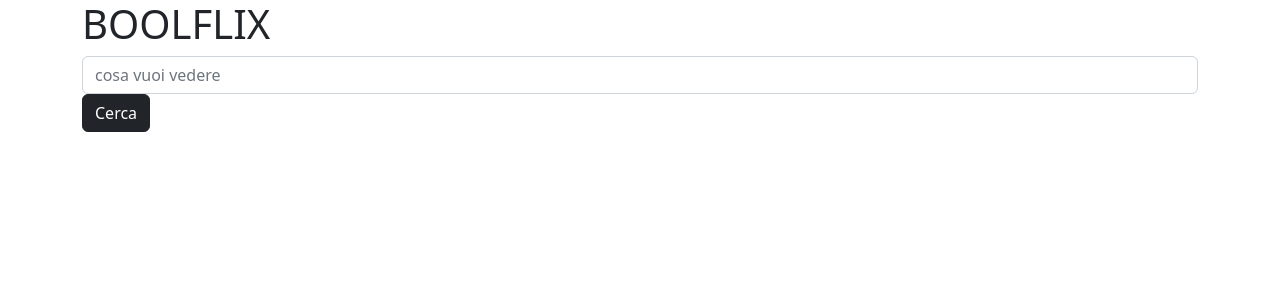
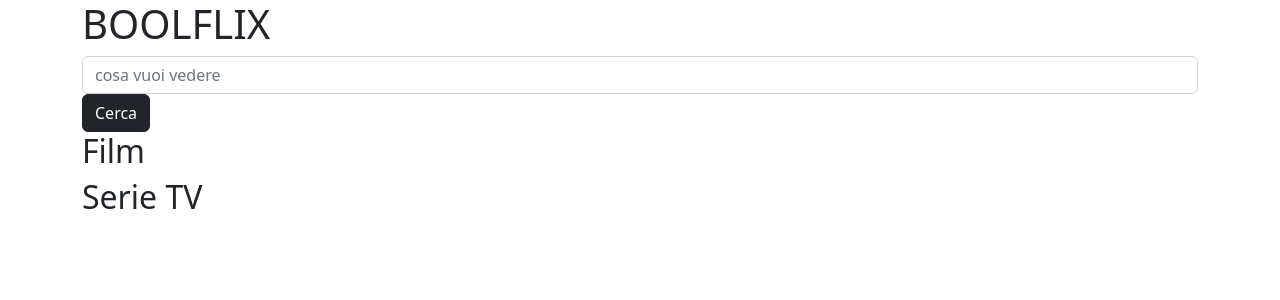
Before and after one commit to grossiValentina/vite-boolflix, a Vue app: page / in a window 1280 px wide. Shown: the top 300 px of the page. Built offline with nearby package versions, Linux system fonts and the light colour scheme.

Commit message:
add: aggiunta sezione serie tv

```diff
--- a/src/App.vue
+++ b/src/App.vue
@@ -18,6 +18,7 @@ export default {
 
   methods: {
     handleSearch(){
+      // chiamata per ricerca film
       axios.get(`${this.store.apiUrl}/search/movie`, {
       params: {
         query: this.store.searchContent,
@@ -26,7 +27,18 @@ export default {
       }}).then((resp) => {
         this.store.moviesList = resp.data.results;
         console.log(resp.data.results)
-    })
+    });
+
+    // chiamata per ricerca serie tv
+    axios.get(`${this.store.apiUrl}/search/tv`, {
+      params: {
+        query: this.store.searchContent,
+        api_key: this.store.myApiKey,
+
+      }}).then((resp) => {
+        this.store.seriesList = resp.data.results;
+        console.log(resp.data.results)
+    });
 
     }
 
--- a/src/components/AppCard.vue
+++ b/src/components/AppCard.vue
@@ -26,9 +26,9 @@ export default {
 
     <div class="card" style="width: 10rem;">
         <div class="card-body">
-            <h4 class="card-title">{{ movieObject.title }}</h4>
+            <h4 class="card-title">{{ movieObject.title ? movieObject.title : movieObject.name }}</h4>
 
-            <h5 class="card-title">{{ movieObject.original_title }}</h5>
+            <h5 class="card-title">{{ movieObject.original_title ? movieObject.original_title : movieObject.original_name }}</h5>
 
             <img class="w-25" v-if="flag.includes(movieObject.original_language)" :src="getImage(movieObject.original_language)" alt="">
 
--- a/src/components/AppList.vue
+++ b/src/components/AppList.vue
@@ -15,10 +15,21 @@ export default {
 
 <template>
     <div class="container">
+
         <div class="row">
             <div class="col">
+
+                <h2>Film</h2>
                 <div v-for="movie in store.moviesList">
                     <AppCard :movieObject="movie" />
+                </div>
+
+                <div>
+                    <h2>Serie TV</h2>
+                    <div v-for="serie in store.seriesList" >
+                        <AppCard :movieObject="serie"/>
+                    </div>
+
                 </div>
             </div>
         </div>
```
